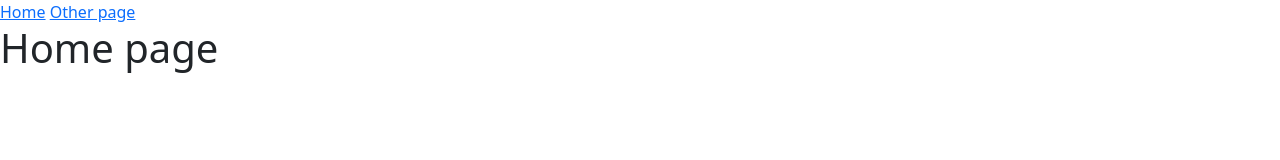
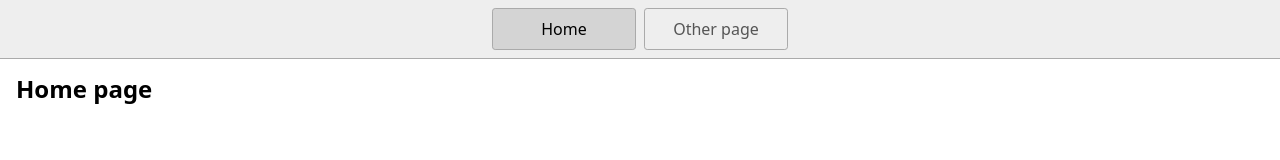
Before and after one commit to Jaked2002/Level-3, a plain HTML site: page index.html in a window 1280 px wide. Drawn offline with nearby package versions, Linux system fonts and the light colour scheme.

Commit message:
1 file modified

```diff
--- a/index.html
+++ b/index.html
@@ -1,8 +1,8 @@
 <!DOCTYPE html>
 <html lang="en">
   <head>
-
-  <link href="https://cdn.jsdelivr.net/npm/bootstrap@5.0.2/dist/css/bootstrap.min.css" rel="stylesheet" integrity="sha384-EVSTQN3/azprG1Anm3QDgpJLIm9Nao0Yz1ztcQTwFspd3yD65VohhpuuCOmLASjC" crossorigin="anonymous"> <script src="https://cdn.jsdelivr.net/npm/bootstrap@5.0.2/dist/js/bootstrap.bundle.min.js" integrity="sha384-MrcW6ZMFYlzcLA8Nl+NtUVF0sA7MsXsP1UyJoMp4YLEuNSfAP+JcXn/tWtIaxVXM" crossorigin="anonymous"</script>    <title>Home</title>
+  <link href="https://cdn.jsdelivr.net/npm/bootstrap@5.0.2/dist/css/bootstrap.min.css" rel="stylesheet" integrity="sha384-EVSTQN3/azprG1Anm3QDgpJLIm9Nao0Yz1ztcQTwFspd3yD65VohhpuuCOmLASjC" crossorigin="anonymous"> <script src="https://cdn.jsdelivr.net/npm/bootstrap@5.0.2/dist/js/bootstrap.bundle.min.js" integrity="sha384-MrcW6ZMFYlzcLA8Nl+NtUVF0sA7MsXsP1UyJoMp4YLEuNSfAP+JcXn/tWtIaxVXM" crossorigin="anonymous"</script>
+  <link href="https://cdn.jsdelivr.net/npm/bootstrap@5.0.2/dist/css/bootstrap.min.css" rel="stylesheet" integrity="sha384-EVSTQN3/azprG1Anm3QDgpJLIm9Nao0Yz1ztcQTwFspd3yD65VohhpuuCOmLASjC" crossorigin="anonymous"> <script src="https://cdn.jsdelivr.net/npm/bootstrap@5.0.2/dist/js/bootstrap.bundle.min.js" integrity="sha384-MrcW6ZMFYlzcLA8Nl+NtUVF0sA7MsXsP1UyJoMp4YLEuNSfAP+JcXn/tWtIaxVXM" crossorigin="anonymous"></script>    <title>Home</title>
     <meta charset="UTF-8" />
     <meta name="viewport" content="width=device-width" />
     <!--
```
